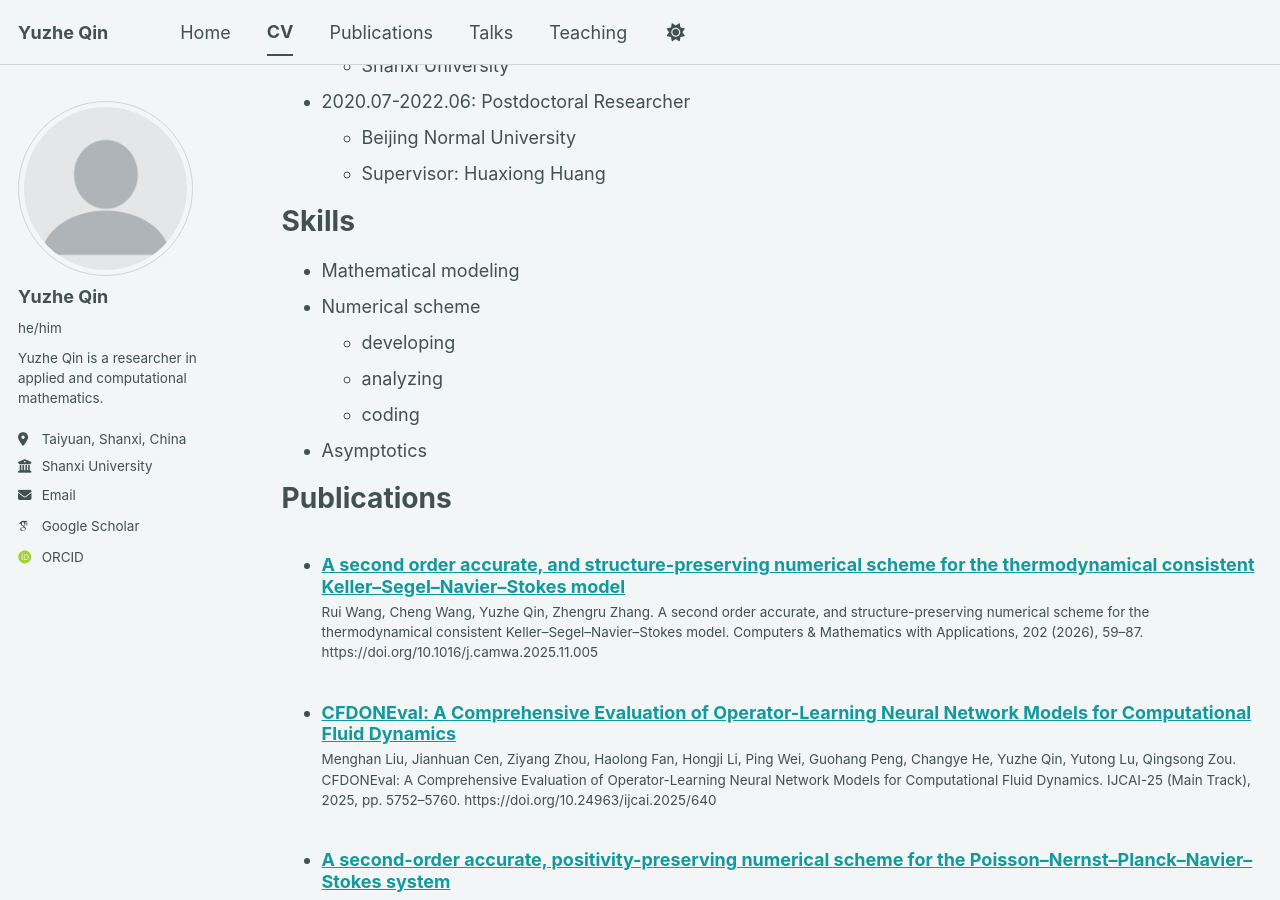
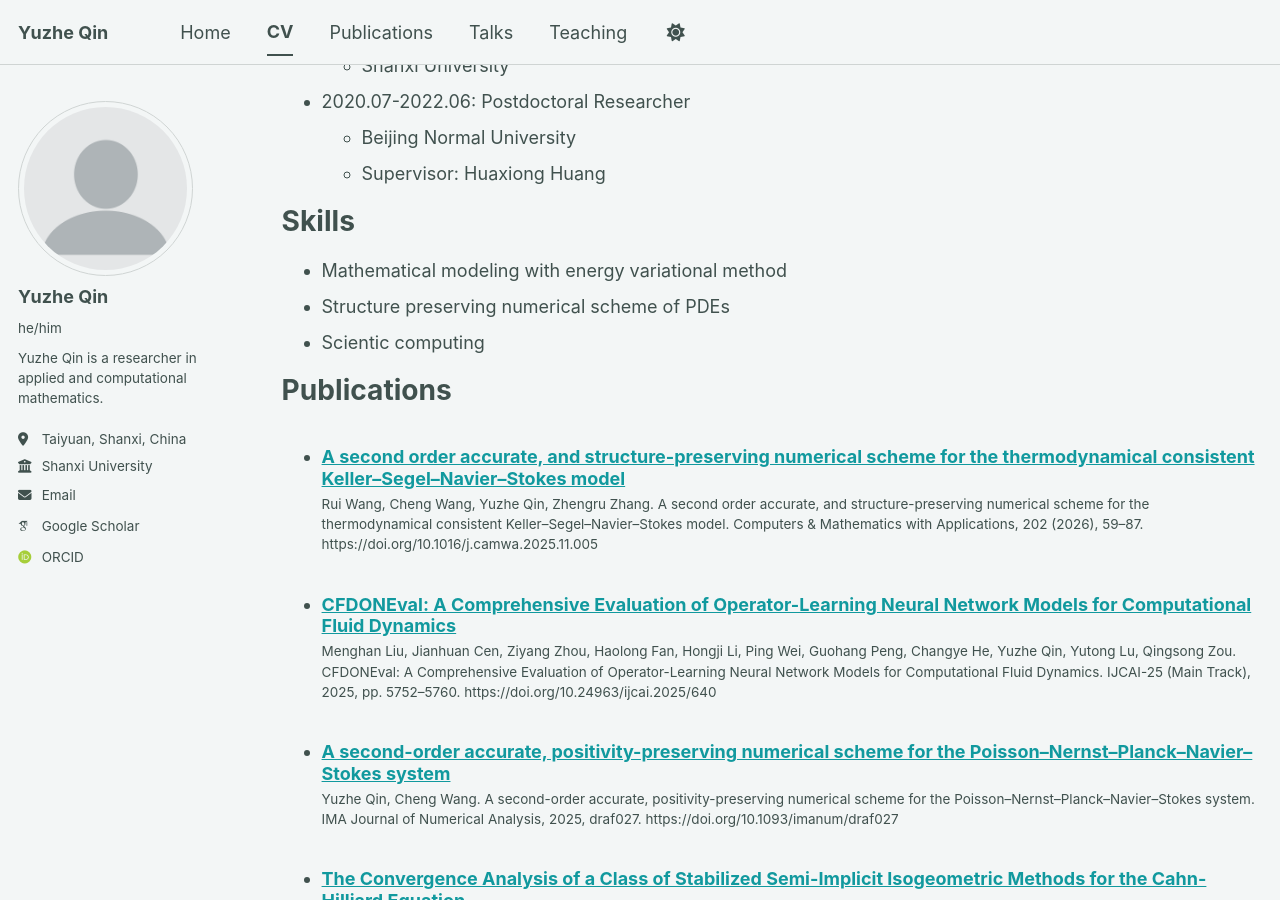
Before and after one commit to yzqinmath/yzqinmath.github.io, a Jekyll site: the page built from _pages/cv.md, in a window 1280 px wide and 900 px high, scrolled down 456 px. Built offline with Jekyll 4.4.1, drawn with Linux system fonts in a browser that asks for light colours; some web fonts are replaced; a script bundle is joined from its source files by our own code; library files that are not in the unit come from our copies; some of the changed text lies outside the part shown.

Commit message:
Update cv.md

```diff
--- a/_pages/cv.md
+++ b/_pages/cv.md
@@ -30,12 +30,9 @@ Work experience
 
 Skills
 ======
-* Mathematical modeling
-* Numerical scheme
-  * developing
-  * analyzing
-  * coding
-* Asymptotics
+* Mathematical modeling with energy variational method
+* Structure preserving numerical scheme of PDEs
+* Scientic computing
 
 Publications
 ======
@@ -55,6 +52,6 @@ Teaching
     {% include archive-single-cv.html %}
   {% endfor %}</ul>
 
-Service and leadership
-======
-* Currently signed in to 43 different slack teams
+% Service and leadership
+% ======
+% * Currently signed in to 43 different slack teams
```
